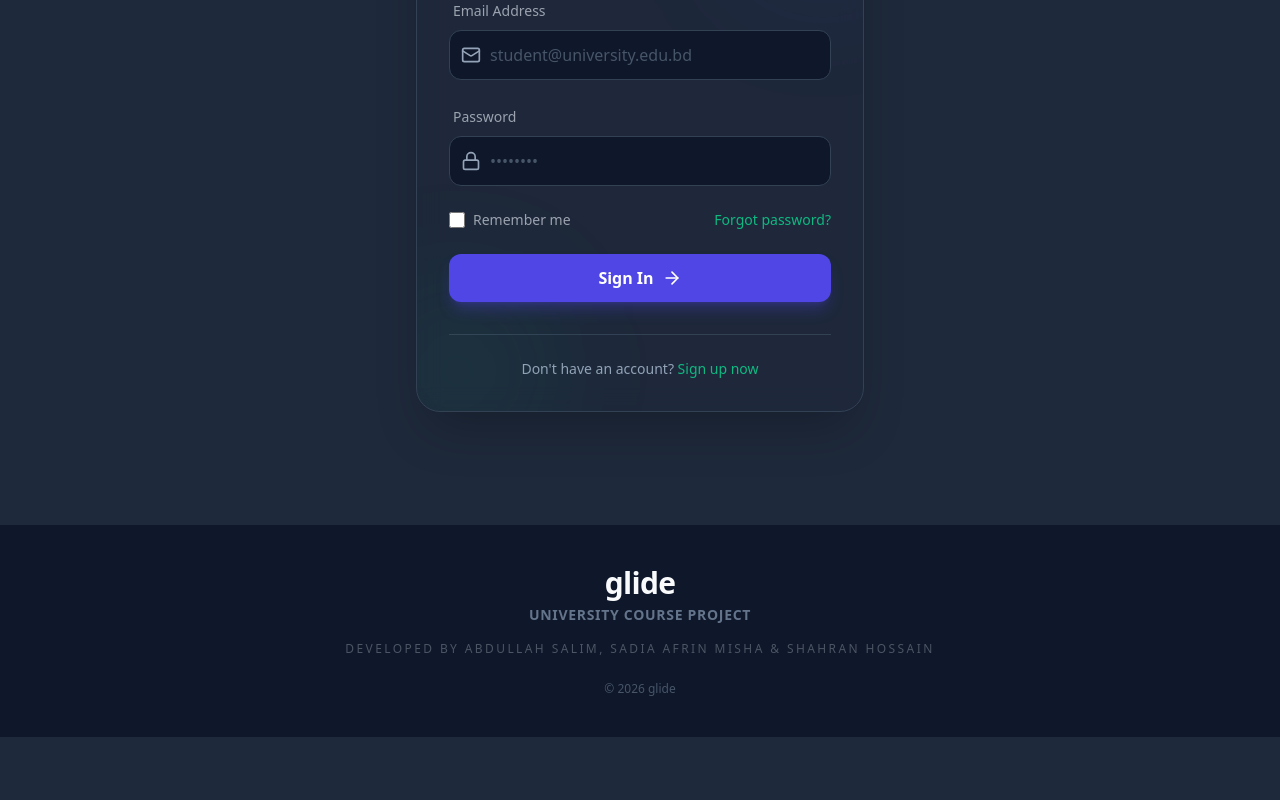
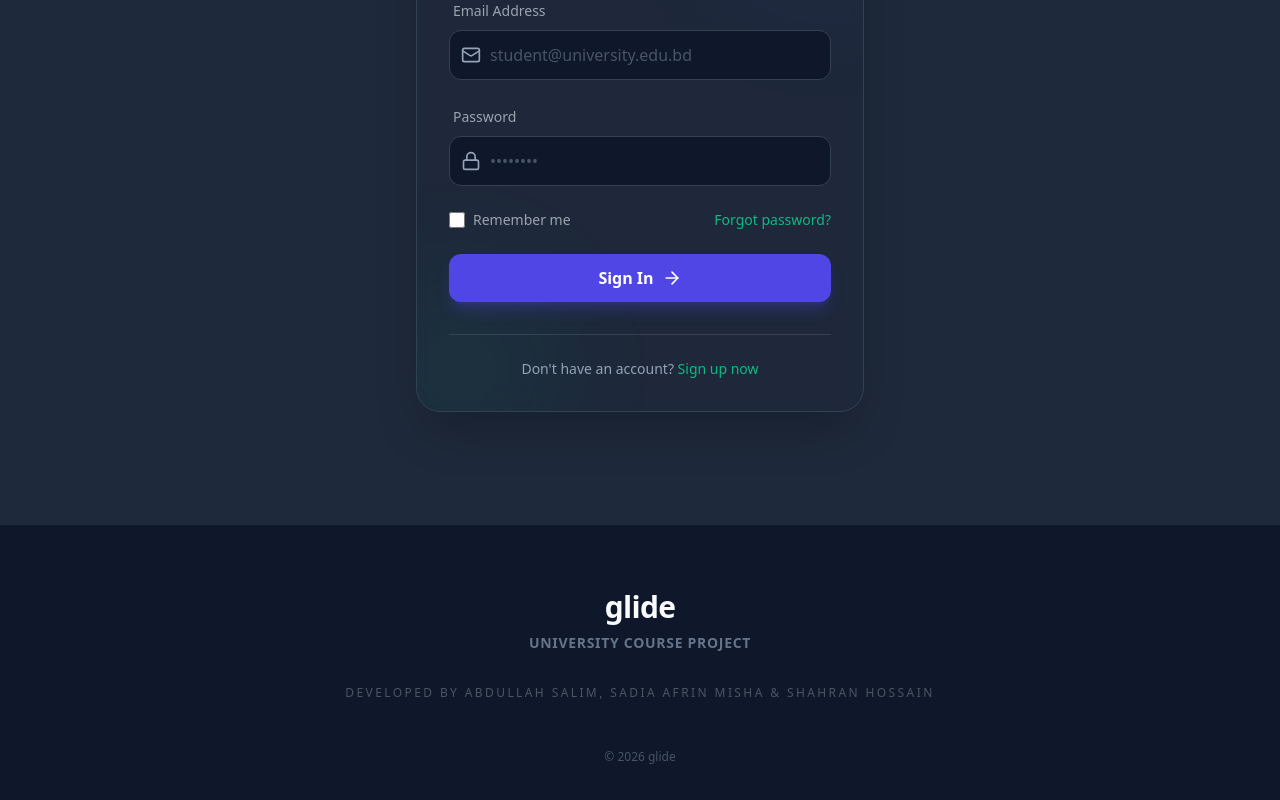
Before and after one commit to abdullxhsalim/glide, a React (Vite) app in the folder client/: page /login in a window 1280 px wide. Shown: the part 276-1076 px from the top of the page. Before the commit the page ends 1013 px from the top, so only its background shows below. Built offline with nearby package versions, Linux system fonts and the light colour scheme.

Commit message:
.env.example added

```diff
--- a/client/src/components/Footer.jsx
+++ b/client/src/components/Footer.jsx
@@ -2,27 +2,27 @@ import React from 'react';
 
 const Footer = () => {
   return (
-    <footer className="bg-[#0F172A] py-10 border-t border-[#1E293B]">
+    <footer className="bg-[#0F172A] py-16 border-t border-[#1E293B]">
       <div className="max-w-7xl mx-auto px-4 sm:px-6 lg:px-8 flex flex-col items-center">
 
         {/* Logo & Tagline */}
-        <div className="mb-4 text-center">
+        <div className="mb-8 text-center">
           <span className="font-bold text-3xl tracking-tight font-sans text-[#F8FAFC]">glide</span>
-          <p className="text-[#64748B] mt-1 text-sm uppercase tracking-wider font-semibold">
+          <p className="text-[#64748B] mt-2 text-sm uppercase tracking-wider font-semibold">
             University Course Project
           </p>
         </div>
 
         {/* Developer Credits */}
-        <div className="text-center mb-4">
+        <div className="text-center mb-8">
            <p className="text-gray-600 text-xs uppercase tracking-[0.2em] transition-colors duration-300 hover:text-white cursor-default">
              Developed by Abdullah Salim, Sadia Afrin Misha & Shahran Hossain
            </p>
         </div>
 
         {/* Bottom Links & Copy */}
-        <div className="text-center space-y-2">
-           <p className="text-[#475569] text-xs pt-2">
+        <div className="text-center space-y-4">
+           <p className="text-[#475569] text-xs pt-4">
              &copy; 2026 glide
            </p>
         </div>
--- a/package.json
+++ b/package.json
@@ -5,7 +5,9 @@
   "main": "index.js",
   "scripts": {
     "start": "concurrently \"npm run server\" \"npm run client\"",
+    "dev": "concurrently \"npm run server:dev\" \"npm run client\"",
     "server": "cd server && npm start",
+    "server:dev": "cd server && npm run dev",
     "client": "cd client && npm run dev",
     "install-all": "npm install && cd client && npm install && cd ../server && npm install"
   },
```
Also changed, not shown: 1 other file (tests, documents, lock files or other folders).
